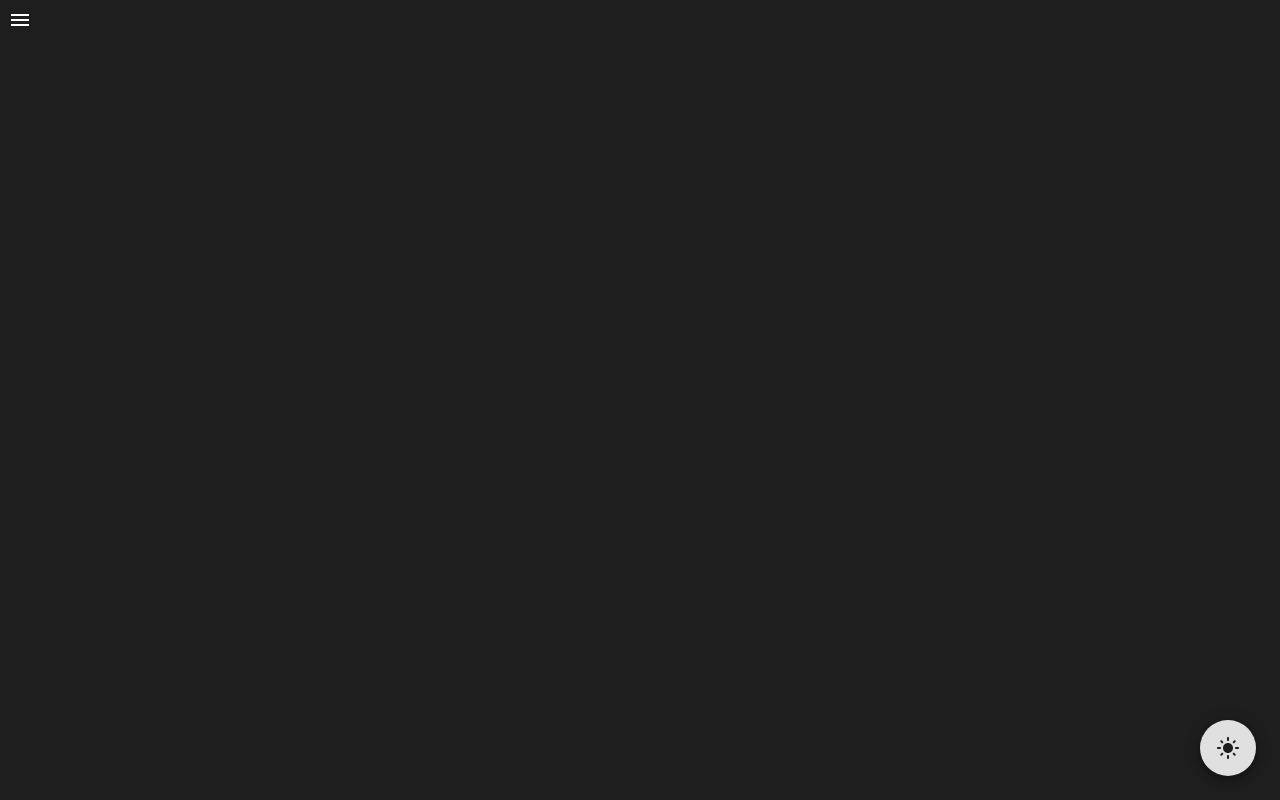
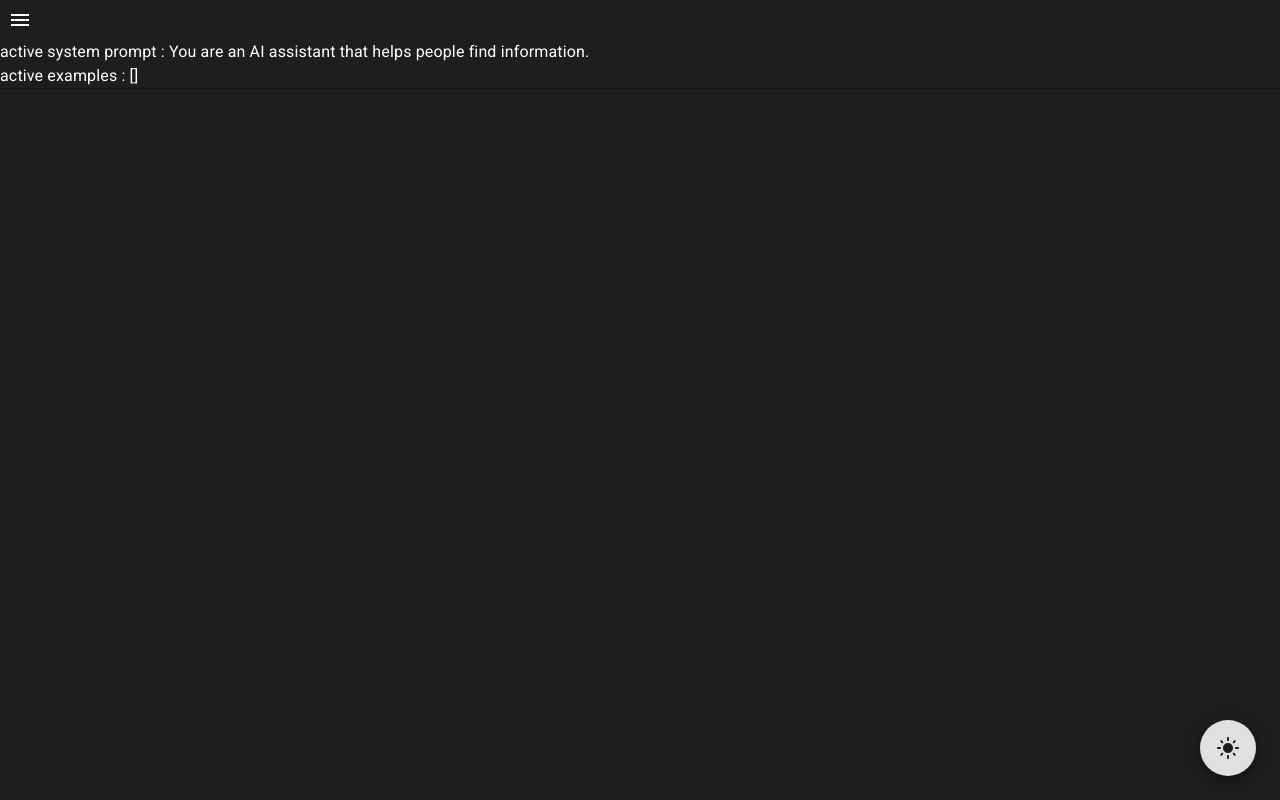
Before and after one commit to cerelabsteam/Llamate, a React (Vite) app: page / in a window 1280 px wide. Built offline with nearby package versions, Linux system fonts and the light colour scheme.

Commit message:
🌱 add chat component

```diff
--- a/src/App.tsx
+++ b/src/App.tsx
@@ -7,15 +7,26 @@ import { IconButton, Paper } from "@mui/material";
 import CssBaseline from "@mui/material/CssBaseline";
 import { createTheme, ThemeProvider } from "@mui/material/styles";
 
+import Chat from "./Chat";
+import templates from "./configs/templates";
 import uiConfig from "./configs/ui";
 import PromptEngineeringSidebar from "./PromptEngineeringSidebar";
 import ThemeToggleFAB from "./ThemeToggleFAB";
+import { Examples } from "./types/PromptEngineeringSidebar";
 
 function App() {
   const [isPromptEngineeringSidebarOpen, changeIsPromptEngineeringSidebarOpen] =
     useState(false);
   const [currentThemePalette, changeCurrentThemePalette] = useState(
     uiConfig.defaultThemePalette
+  );
+  const [activeSystemPrompt, changeActiveSystemPrompt] = useState<string>(
+    templates[0].systemPrompt
+  );
+  const [activeExamples, changeActiveExamples] = useState<Examples>(
+    templates[0].fewShotExamples.map((ele) => {
+      return { user: ele.userInput, assistant: ele.chatbotResponse };
+    })
   );
   const darkTheme = createTheme({
     palette: {
@@ -36,6 +47,10 @@ function App() {
         <IconButton onClick={() => changeIsPromptEngineeringSidebarOpen(true)}>
           <MenuIcon />
         </IconButton>
+        <Chat
+          activeSystemPrompt={activeSystemPrompt}
+          activeExamples={activeExamples}
+        />
         <PromptEngineeringSidebar
           isPromptEngineeringSidebarOpen={isPromptEngineeringSidebarOpen}
           changeIsPromptEngineeringSidebarOpen={
--- /dev/null
+++ b/src/Chat.tsx
@@ -0,0 +1,17 @@
+import "./stylesheets/Chat.css";
+
+import { Paper } from "@mui/material";
+
+import { Examples } from "./types/PromptEngineeringSidebar";
+
+function Chat(props: { activeSystemPrompt: string; activeExamples: Examples }) {
+  return (
+    <Paper square className="Chat">
+      active system prompt : {props.activeSystemPrompt}
+      <br />
+      active examples : {JSON.stringify(props.activeExamples)}
+    </Paper>
+  );
+}
+
+export default Chat;
```
Also changed, not shown: src/stylesheets/Chat.css (added).
